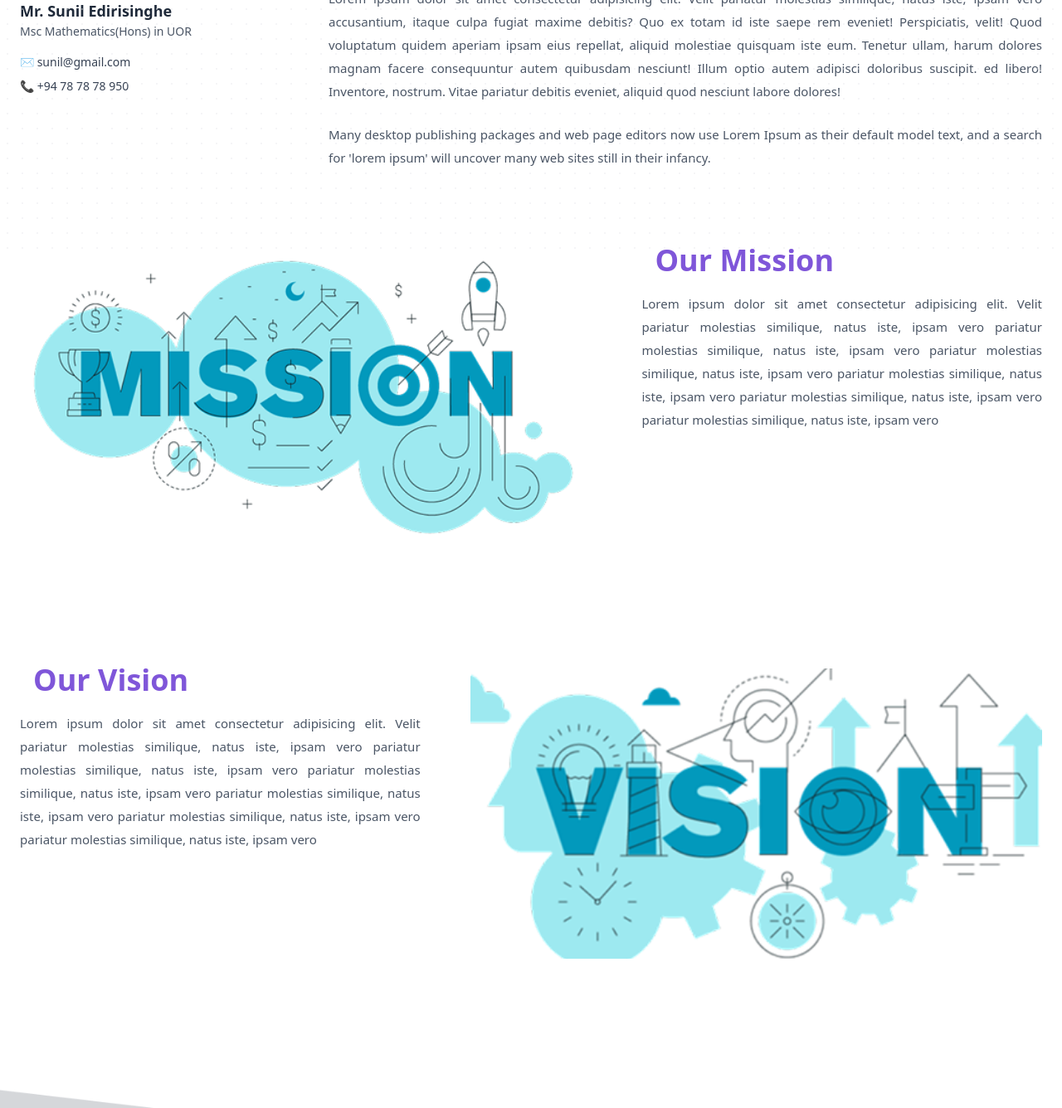
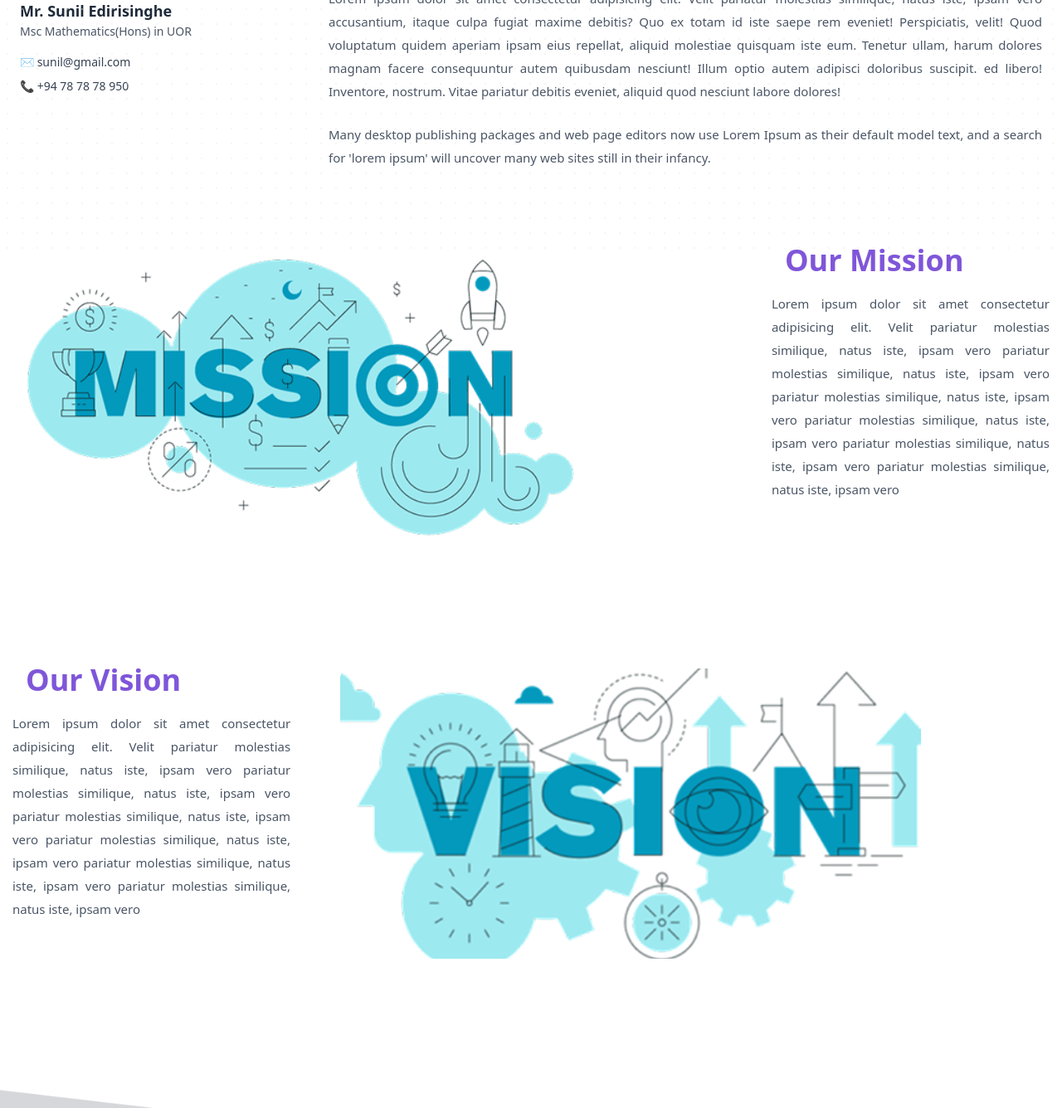
Before and after one commit to gomes-milindu/Combined_Mathematics_Frontend, a React (Vite) app: page /about in a window 1280 px wide. Shown: the part 1374-2710 px from the top of the page at 83% size. Built offline with nearby package versions, Linux system fonts and the light colour scheme.

Commit message:
other pages

```diff
--- a/src/components/NavBar.jsx
+++ b/src/components/NavBar.jsx
@@ -83,8 +83,7 @@ function NavBar() {
                 <div className="flex flex-col w-full px-8">
                     <Link to="/" className="text-[14px] text-[#6941C6] py-4 text-center border-b border-gray-100" onClick={() => setMenuOpen(false)}>Home</Link>
                     <Link to="/classes" className="text-[14px] text-[#6941C6] py-4 text-center border-b border-gray-100" onClick={() => setMenuOpen(false)}>Classes</Link>
-                    <Link to="/events" className="text-[14px] text-[#6941C6] py-4 text-center border-b border-gray-100" onClick={() => setMenuOpen(false)}>Events</Link>
-                    <Link to="/gallery" className="text-[14px] text-[#6941C6] py-4 text-center border-b border-gray-100" onClick={() => setMenuOpen(false)}>Gallery</Link>
+                    <Link to="/course" className="text-[14px] text-[#6941C6] py-4 text-center border-b border-gray-100" onClick={() => setMenuOpen(false)}>Courses</Link>
                     <Link to="/about" className="text-[14px] text-[#6941C6] py-4 text-center border-b border-gray-100" onClick={() => setMenuOpen(false)}>About Us</Link>
                     <Link to="/contact" className="text-[14px] text-[#6941C6] py-4 text-center border-b border-gray-100" onClick={() => setMenuOpen(false)}>Contact Us</Link>
                 </div>
--- a/src/pages/About.jsx
+++ b/src/pages/About.jsx
@@ -133,11 +133,11 @@ function About() {
       {/* Mission */}
       <div className="flex flex-col justify-center items-center max-w-7xl mx-auto px-4 md:px-6 py-8 md:py-0">
         <div className="flex flex-col md:flex-row justify-start items-start gap-6 md:gap-0">
-          <div>
+          <div className="w-full flex justify-center md:block">
             <img
               src={mission}
               alt="Mission"
-              className="w-full md:w-[500px] lg:w-[700px] h-[220px] md:h-[280px] lg:h-[350px] object-cover rounded-xl mb-6 bg-cover bg-center bg-no-repeat"
+              className="w-[80%] max-w-[300px] md:max-w-none md:w-[500px] lg:w-[700px] h-auto md:h-[280px] lg:h-[350px] object-contain md:object-cover rounded-xl mb-6 bg-contain bg-center bg-no-repeat"
             />
           </div>
 
@@ -170,11 +170,11 @@ function About() {
             </p>
           </div>
 
-          <div>
+          <div className="w-full flex justify-center md:block">
             <img
               src={vission}
               alt="Vision"
-              className="w-full md:w-[500px] lg:w-[700px] h-[220px] md:h-[280px] lg:h-[350px] object-cover rounded-xl mb-6 bg-contain bg-center bg-no-repeat"
+              className="w-[80%] max-w-[300px] md:max-w-none md:w-[500px] lg:w-[700px] h-auto md:h-[280px] lg:h-[350px] object-contain md:object-cover rounded-xl mb-6 bg-contain bg-center bg-no-repeat"
             />
           </div>
 
--- a/src/pages/Classes.jsx
+++ b/src/pages/Classes.jsx
@@ -15,7 +15,7 @@ function Classes() {
             />
             <NavBar />
 
-            <div className="w-full flex justify-center items-center mt-10 md:mt-20">
+            <div className="w-full flex justify-center items-center -mt-8 md:mt-20">
                 <ClassCardSection />
             </div>
             <Footer />
--- a/src/sections/ClassPage/ClassCardSection.jsx
+++ b/src/sections/ClassPage/ClassCardSection.jsx
@@ -68,7 +68,7 @@ function ClassCardSection() {
   );
 
   return (
-    <section className="w-full flex justify-center py-20 px-4">
+    <section className="w-full flex justify-center pt-8 pb-20 md:py-20 px-4">
       <div className="w-full max-w-[1216px] flex flex-col items-center gap-12">
 
         {/* 🔹 FILTER TABS */}
```
